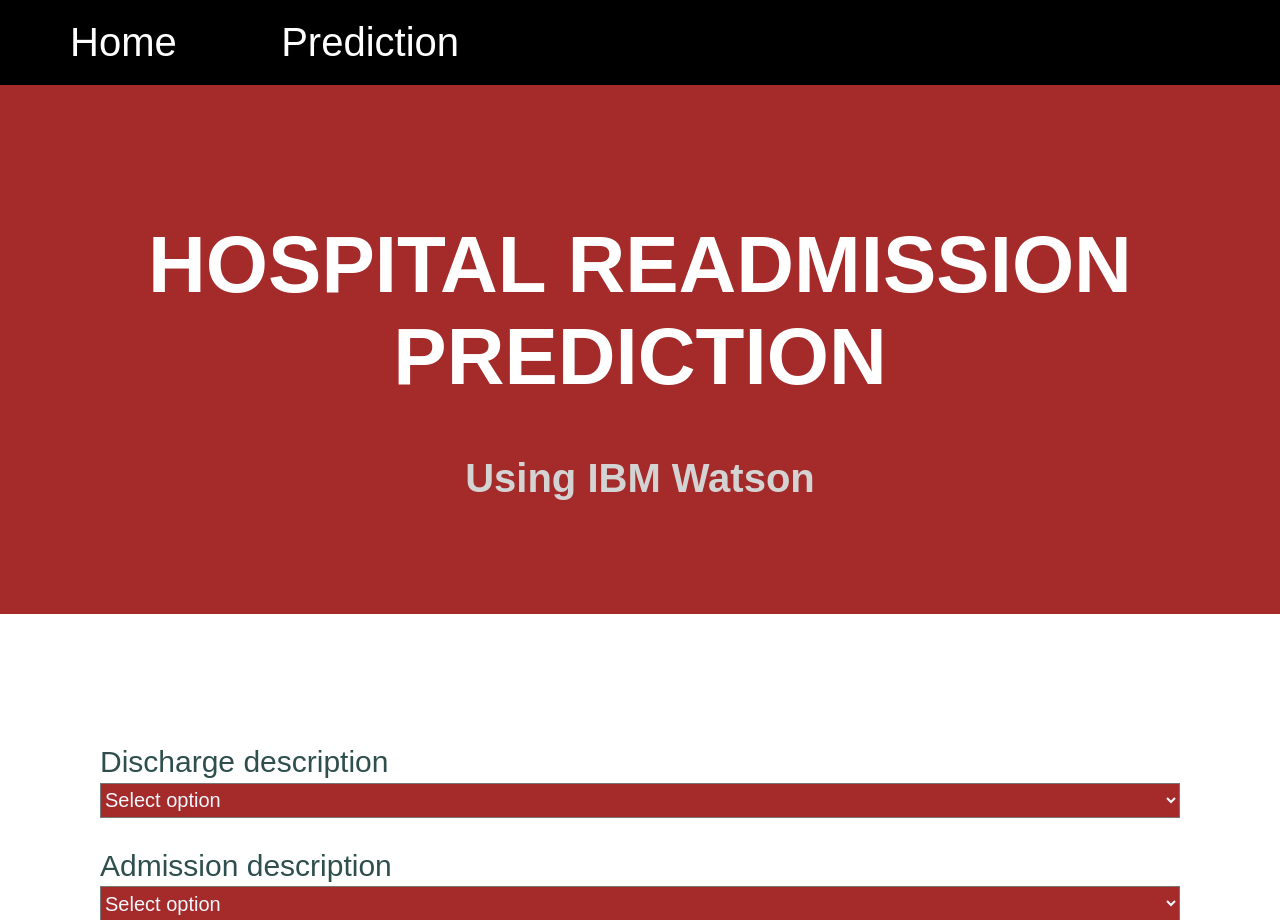
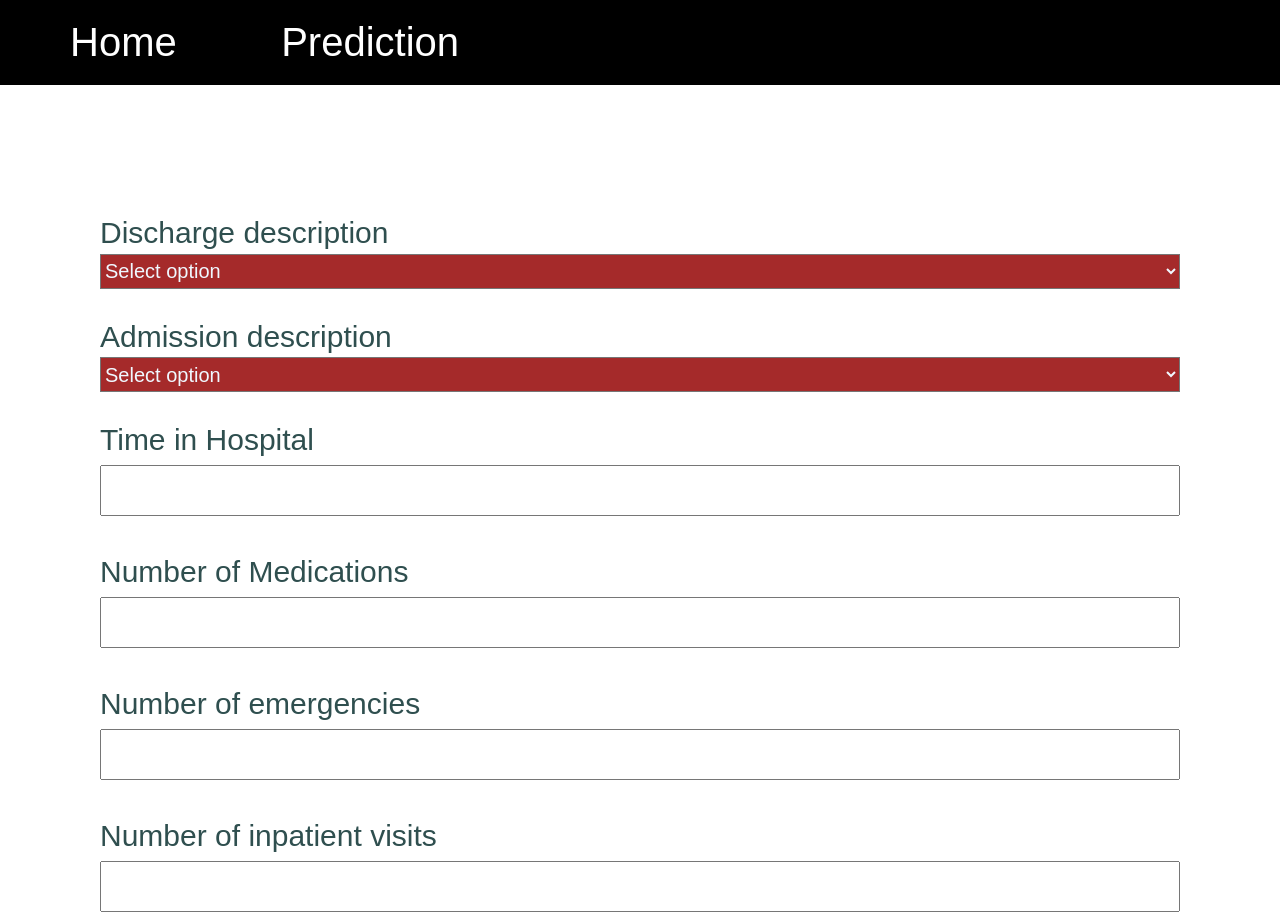
Before and after one commit to smartinternz02/SI-GuidedProject-319663-1664623365, a Python web app: template Project Files/flask/templates/index.html in a window 1280 px wide. Shown: the top 920 px of the page. Run offline with Jinja, Linux system fonts and the light colour scheme; the template is opened without the code that fills it, so the values that code supplies are empty.

Commit message:
Update index.html

```diff
--- a/Project Files/flask/templates/index.html
+++ b/Project Files/flask/templates/index.html
@@ -13,10 +13,7 @@
     <a href="/">Home</a>
     <a href="/pred">Prediction</a>
 </div>
-<div class="header">
-  <h1>HOSPITAL READMISSION PREDICTION</h1>
-  <h2>Using IBM Watson</h2>
-</div>
+
 
 
 <div class="row">
```
